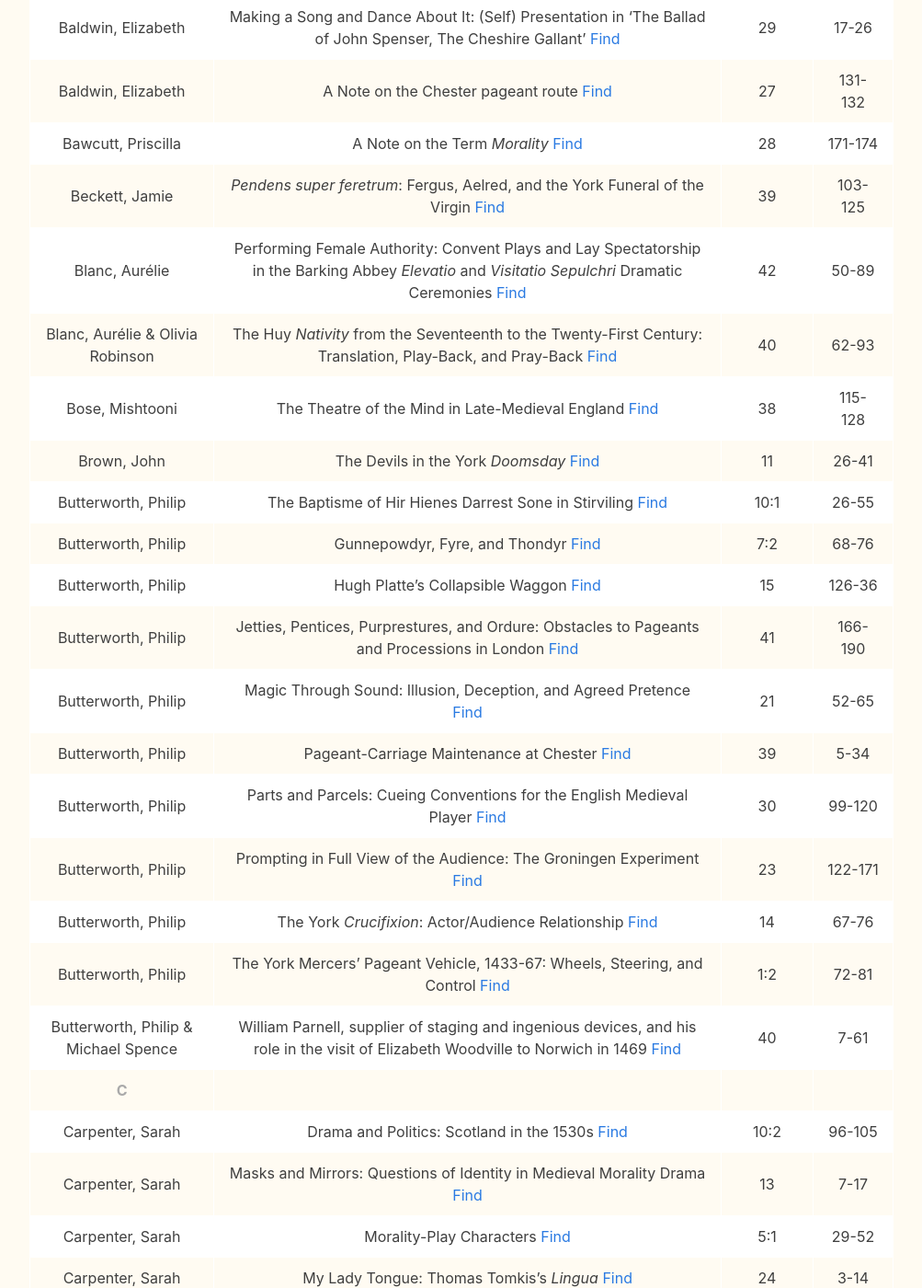
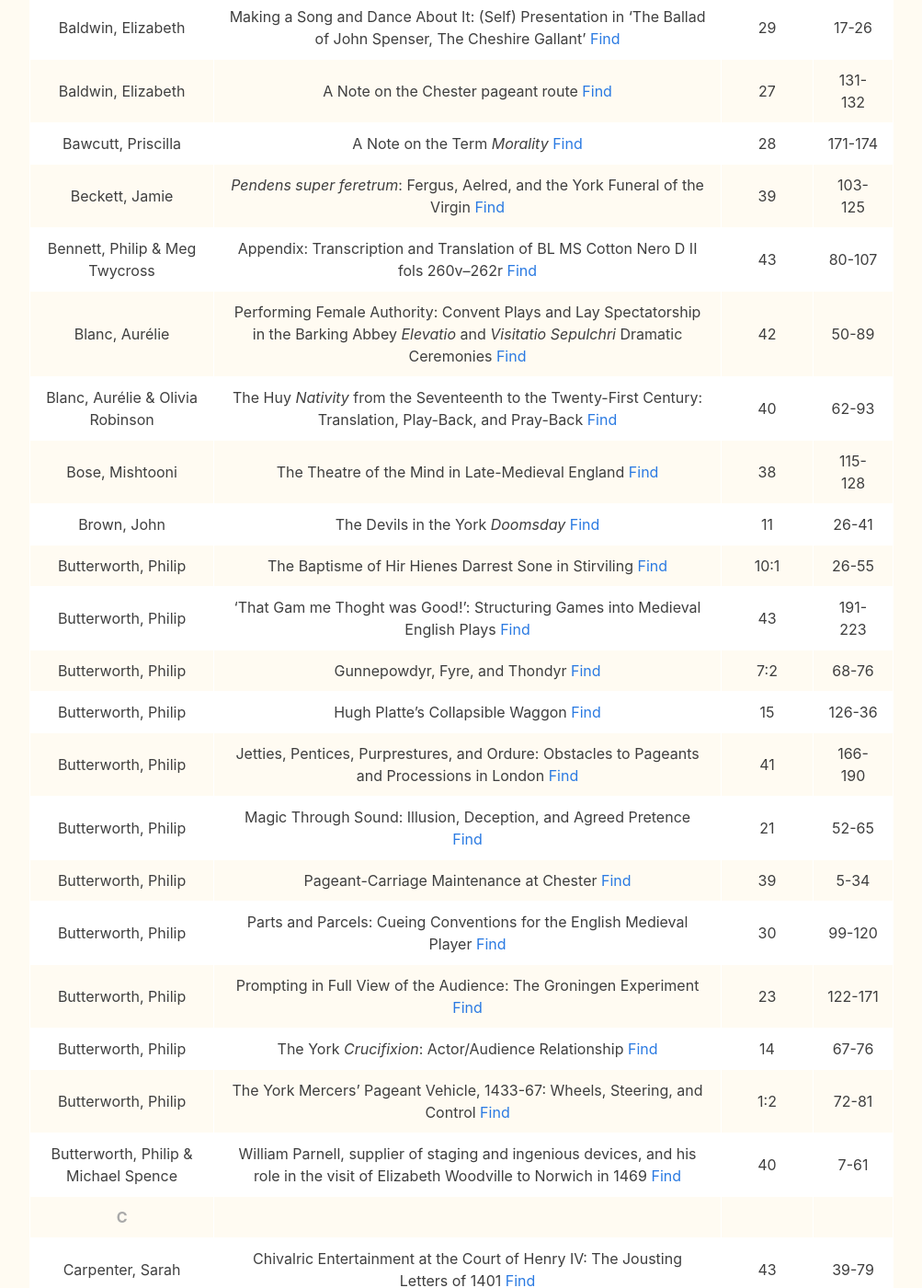
Before and after one commit to MedievalEnglishTheatre/MedievalEnglishTheatre.github.io, a Jekyll site: the page built from src/journal/cumindac.md, in a window 1280 px wide and 1400 px high, scrolled down 1043 px. Shown: the whole window at 92% size, without its empty margins (138-1141 px from the left). Built offline with Jekyll 4.4.1, drawn with Linux system fonts in a browser that asks for light colours.

Commit message:
Update cumindac.md vol. 43

```diff
--- a/src/journal/cumindac.md
+++ b/src/journal/cumindac.md
@@ -31,11 +31,13 @@ The later volumes include *summaries* and *PDFs* of one or two pages.
 |Baldwin, Elizabeth|A Note on the Chester pageant route [Find](vol27.html#Baldwin) |27|131-132|
 |Bawcutt, Priscilla|A Note on the Term *Morality* [Find](vol28.html#Bawcutt) |28|171-174|
 |Beckett, Jamie| *Pendens super feretrum*: Fergus, Aelred, and the York Funeral of the Virgin [Find](vol39.html#Beckett) |39|103-125|
+|Bennett, Philip &amp; Meg Twycross| Appendix: Transcription and Translation of BL MS Cotton Nero D II fols 260v–262r [Find](vol43.html#Twycross) |43|80-107|
 |Blanc, Aurélie| Performing Female Authority: Convent Plays and Lay Spectatorship in the Barking Abbey *Elevatio* and *Visitatio Sepulchri* Dramatic Ceremonies [Find](vol42.html#Blanc) |42|50-89|
 |Blanc, Aurélie &amp; Olivia Robinson|The Huy *Nativity* from the Seventeenth to the Twenty-First Century: Translation, Play-Back, and Pray-Back [Find](vol40.html#Blanc) |40|62-93|
 |Bose, Mishtooni|The Theatre of the Mind in Late-Medieval England [Find](vol38.html#Bose) |38|115-128|
 |Brown, John|The Devils in the York *Doomsday* [Find](vol11.html#Brown) |11|26-41|
 |Butterworth, Philip|The Baptisme of Hir Hienes Darrest Sone in Stirviling [Find](vol10.html#Butterworth) |10:1|26-55|
+|Butterworth, Philip|‘That Gam me Thoght was Good!’: Structuring Games into Medieval English Plays [Find](vol43.html#Butterworth) |43|191-223|
 |Butterworth, Philip|Gunnepowdyr, Fyre, and Thondyr [Find](vol07.html#Butterworth) |7:2|68-76|
 |Butterworth, Philip|Hugh Platte's Collapsible Waggon [Find](vol15.html#Butterworth) |15|126-36|
 |Butterworth, Philip|Jetties, Pentices, Purprestures, and Ordure: Obstacles to Pageants and Processions in London [Find](vol41.html#Butterworth) |41|166-190|
@@ -47,6 +49,7 @@ The later volumes include *summaries* and *PDFs* of one or two pages.
 |Butterworth, Philip|The York Mercers' Pageant Vehicle, 1433-67: Wheels, Steering, and Control [Find](vol01.html#Butterworth) |1:2|72-81|
 |Butterworth, Philip &amp; Michael Spence|William Parnell, supplier of staging and ingenious devices, and his role in the visit of Elizabeth Woodville to Norwich in 1469 [Find](vol40.html#Butterworth) |40|7-61|
 | **<a name="C" id="C">C</a>** ||||
+|Carpenter, Sarah|Chivalric Entertainment at the Court of Henry IV: The Jousting Letters of 1401 [Find](vol43.html#CarpenterB) |43|39-79|
 |Carpenter, Sarah|Drama and Politics: Scotland in the 1530s [Find](vol10.html#CarpenterB) |10:2|96-105|
 |Carpenter, Sarah|Masks and Mirrors: Questions of Identity in Medieval Morality Drama [Find](vol13.html#Carpenter) |13|7-17|
 |Carpenter, Sarah|Morality-Play Characters [Find](vol05.html#Carpenter) |5:1|29-52|
```
